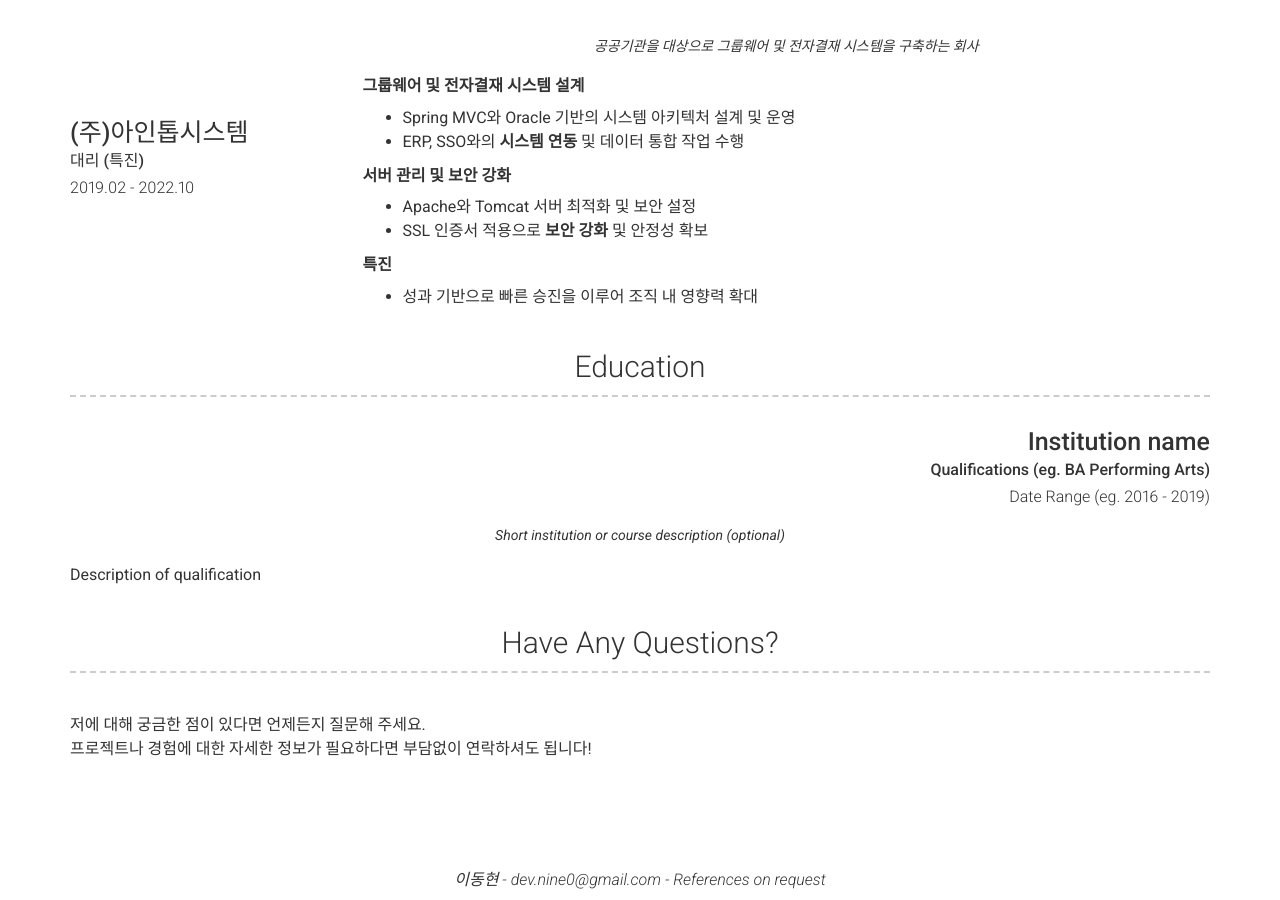
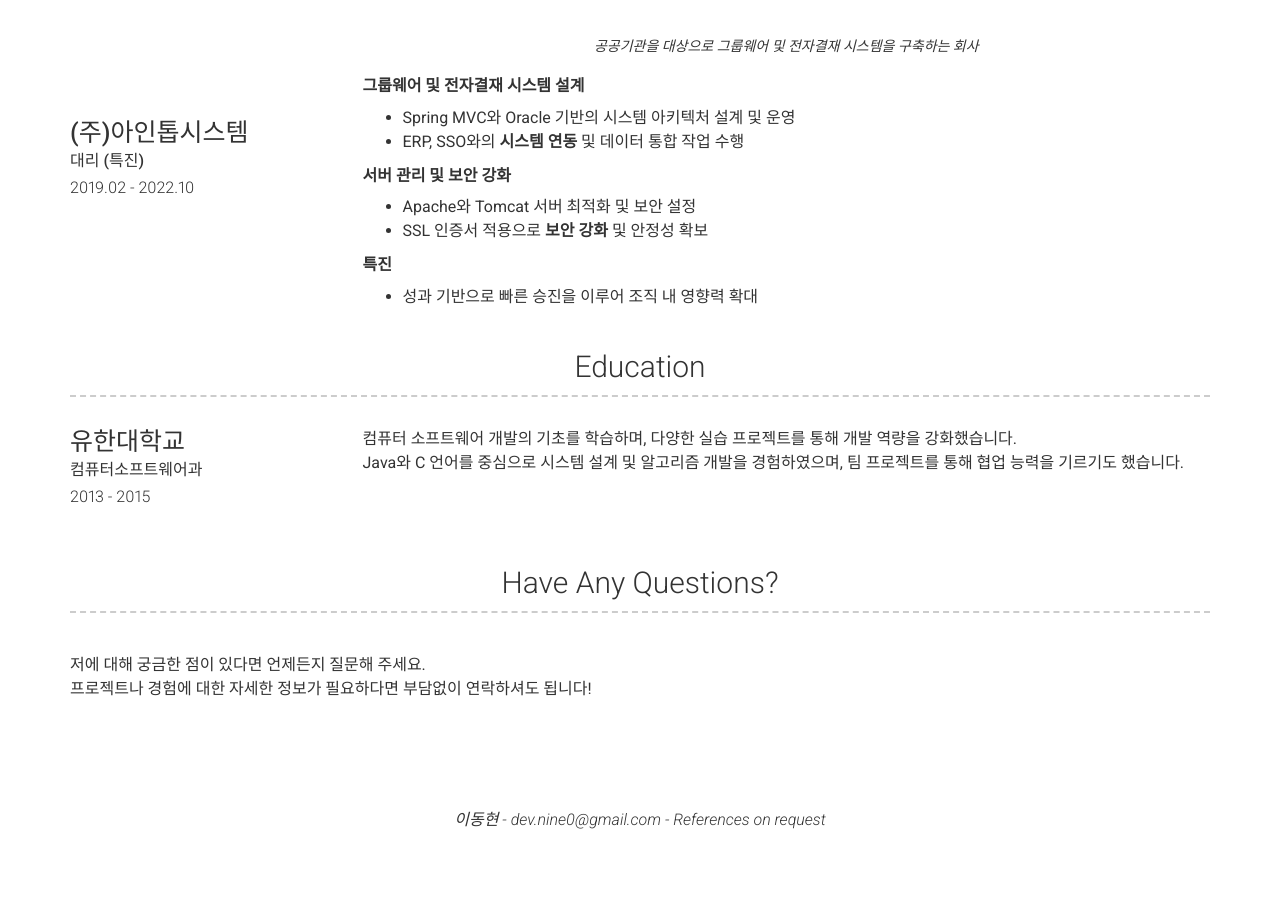
Before and after one commit to devnine-codes/devnine-codes.github.io, a Jekyll site: the page built from index.md, in a window 1280 px wide and 900 px high, scrolled down 2738 px. Built offline with Jekyll 4.4.1, drawn with Linux system fonts in a browser that asks for light colours; nearby versions of some CDN libraries; comment, search, counter and statistics services are not loaded; after the commit the page ends 3578 px from its top, so only the background shows below that.

Commit message:
교육 부분 수정

```diff
--- a/_config.yml
+++ b/_config.yml
@@ -233,15 +233,15 @@ content:
   - title: Education
     layout: list
     content:
-      - layout: top-right
-        title: Institution name
-        sub_title: Qualifications (eg. BA Performing Arts)
-        caption: Date Range (eg. 2016 - 2019)
-        quote: >
-          Short institution or course description (optional)
-        description: | # this will include new lines to allow paragraphs
-          Description of qualification
-#  - title: A Little More About Me
+      - layout: left
+        title: 유한대학교
+        sub_title: 컴퓨터소프트웨어과
+        caption: 2013 - 2015
+        description: |
+          컴퓨터 소프트웨어 개발의 기초를 학습하며, 다양한 실습 프로젝트를 통해 개발 역량을 강화했습니다.
+          Java와 C 언어를 중심으로 시스템 설계 및 알고리즘 개발을 경험하였으며, 팀 프로젝트를 통해 협업 능력을 기르기도 했습니다.
+
+  #  - title: A Little More About Me
 #    layout: text
 #    content: | # this will include new lines to allow paragraphs
 #      This is where you can write a little more about yourself. You could title this section **Interests** and include some of your other interests.
```
